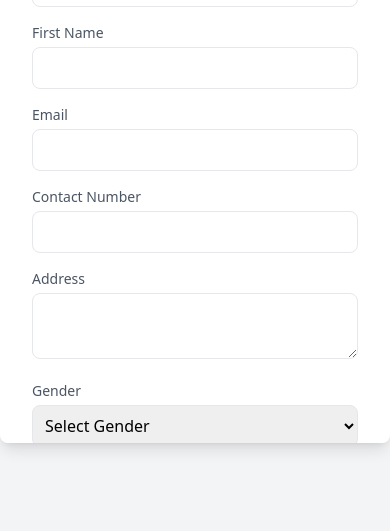
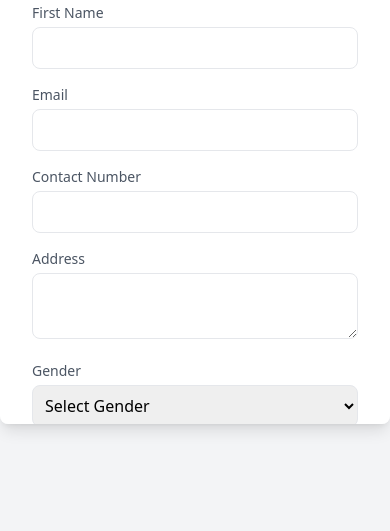
Before and after one commit to cgoatni/my-app, a website: page html/signup.html in a window 390 px wide. Shown: the part 313-844 px from the top of the page. Drawn offline with nearby package versions, Linux system fonts and the light colour scheme.

Commit message:
margin and log in connection

```diff
--- a/app.js
+++ b/app.js
@@ -70,7 +70,7 @@ wss.on("connection", (ws, req) => {
         if (req.session?.user) {
             const userEmail = req.session.user.email;
             activeUsers.add(userEmail);
-            console.log("WebSocket user connected:", userEmail);
+            // console.log("WebSocket user connected:", userEmail);
             ws.send(JSON.stringify({ message: "Welcome to the WebSocket server!" }));
 
             ws.on("close", () => {
--- a/css/signup.css
+++ b/css/signup.css
@@ -11,6 +11,6 @@
         overflow-y: auto;
         scroll-behavior: smooth;
         padding: 1rem;
-        margin-top: 20%;
+        margin-top: 10%;
     }
 }
```
